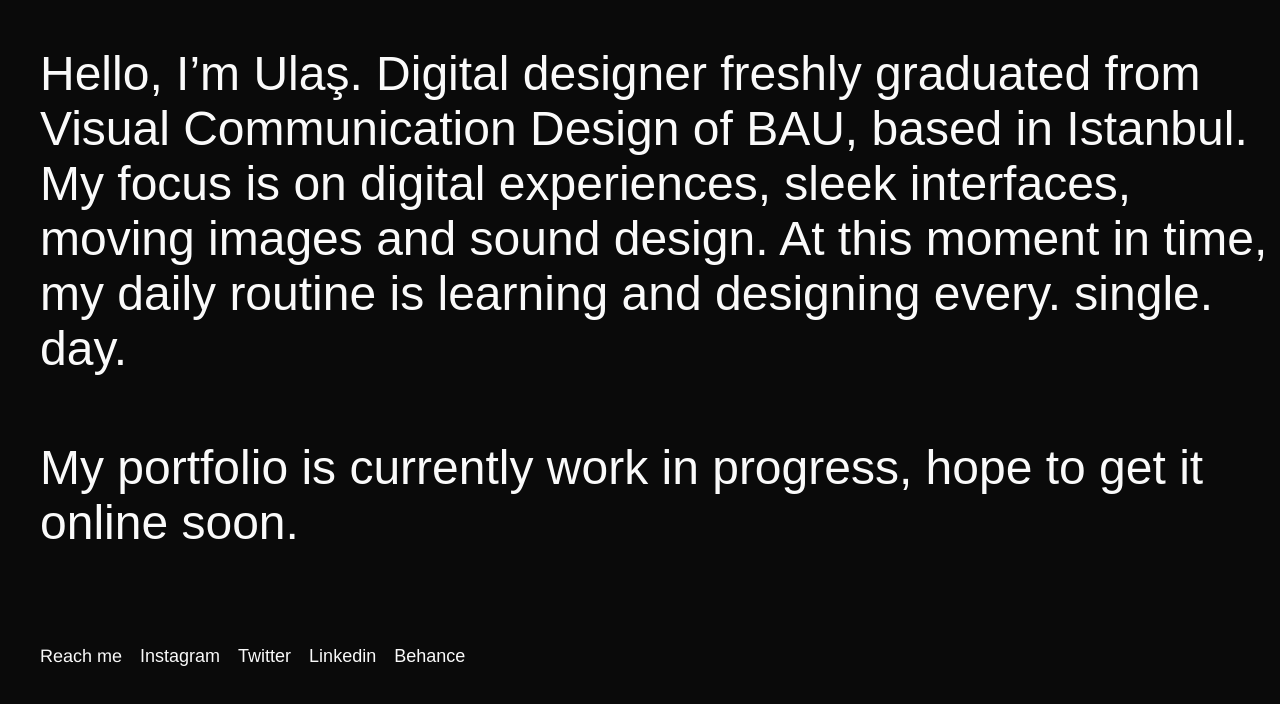
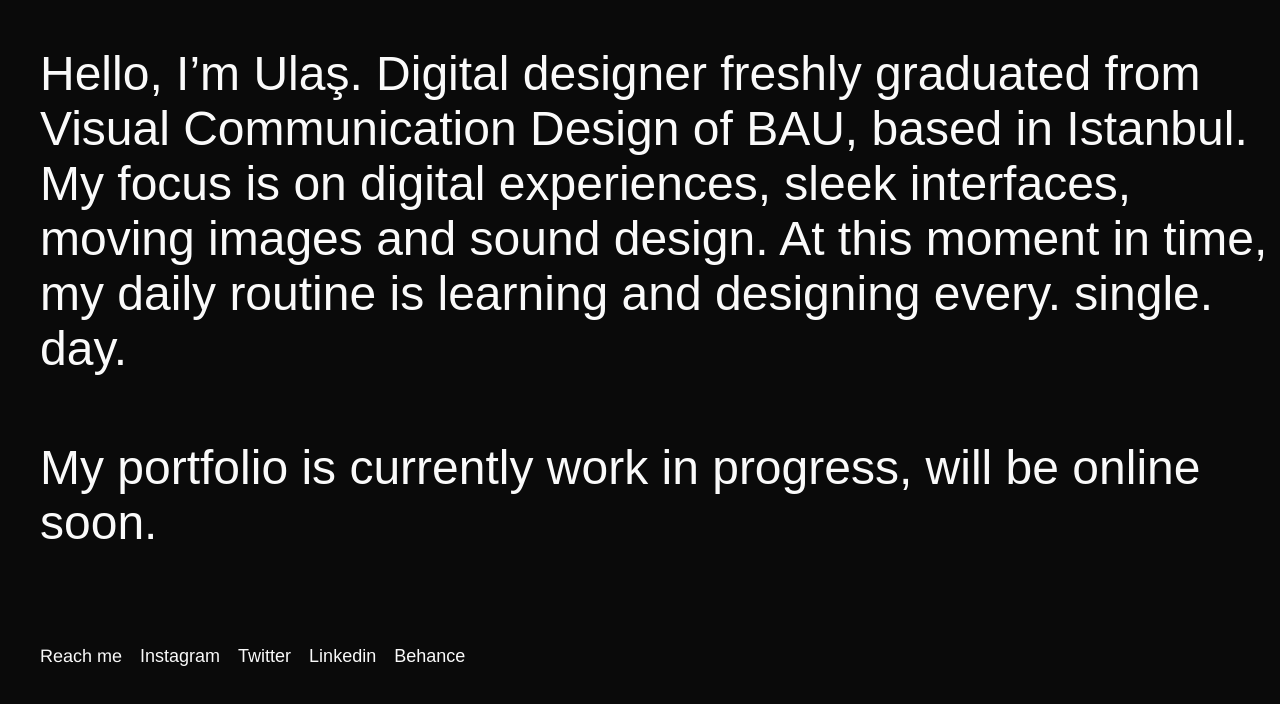
Before and after one commit to ulasalyesil/portfolio-code, a plain HTML site: page index.html in a window 1280 px wide. Shown: the part 88-792 px from the top of the page. Drawn offline with Linux system fonts and the light colour scheme; a web font is replaced by a local one.

Commit message:
Update index.html

```diff
--- a/index.html
+++ b/index.html
@@ -24,7 +24,7 @@
             Hello, I’m Ulaş. Digital designer freshly graduated from Visual Communication Design of BAU, based in Istanbul. My focus is on digital experiences, sleek interfaces, moving images and sound design. At this moment in time, my daily routine is learning and designing every. single. day.
         </p>
         <p class="2">
-            My portfolio is currently work in progress, hope to get it online soon.
+            My portfolio is currently work in progress, will be online soon.
         </p>
     </div>
     <footer class="footer">
```
